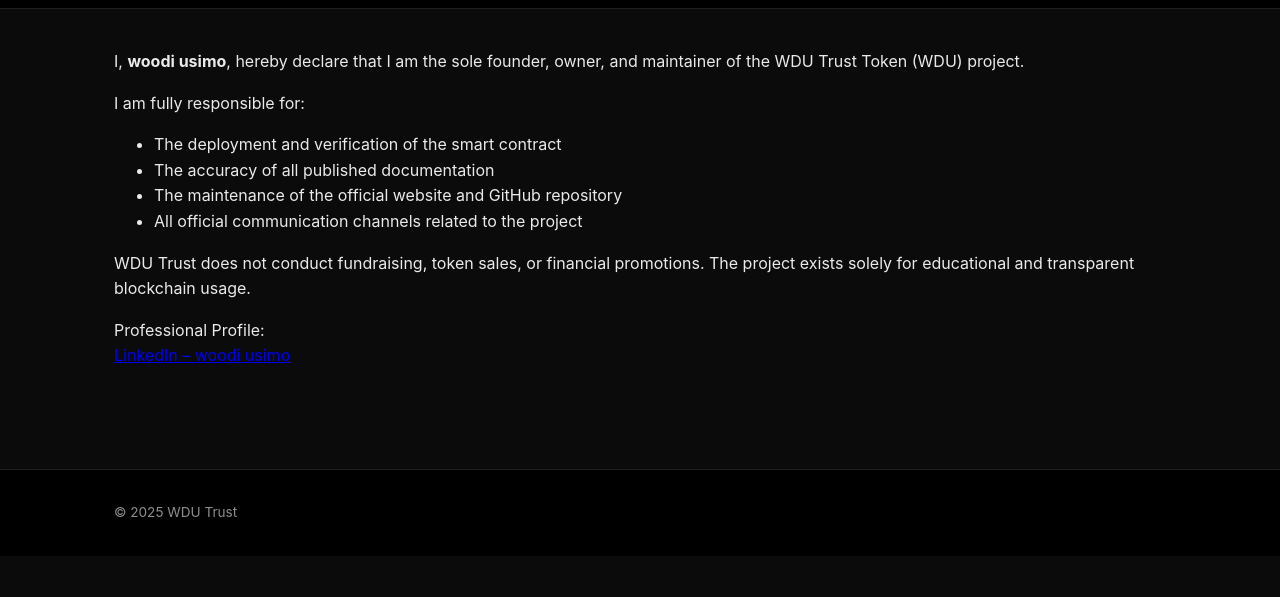
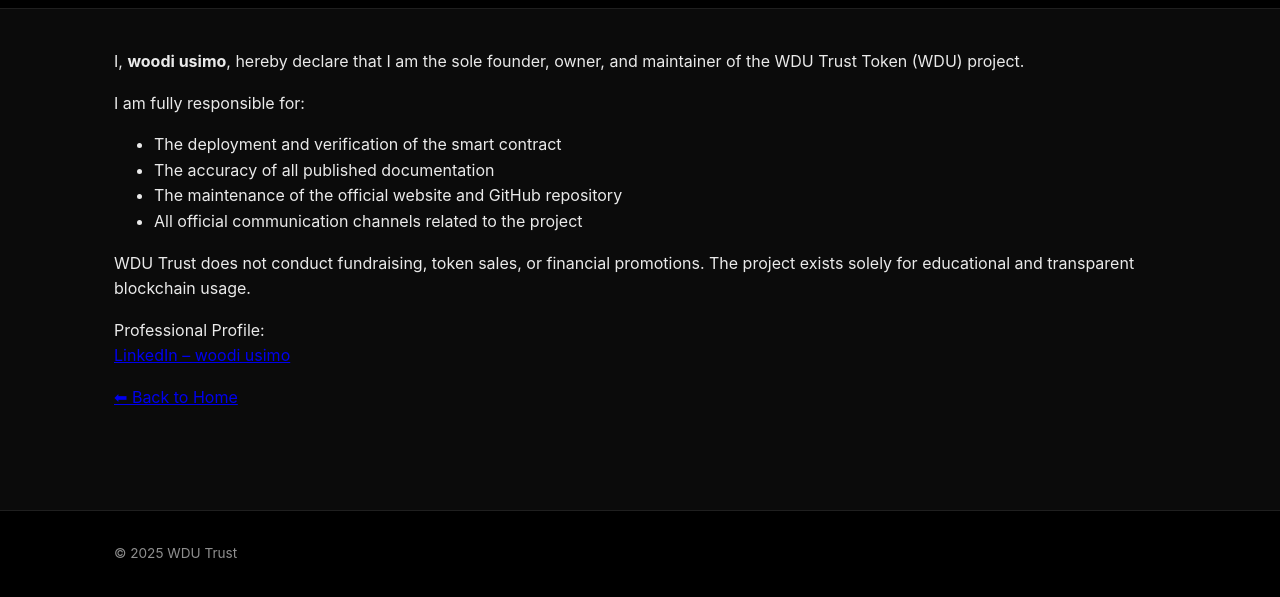
Before and after one commit to wdutrust/wdu, a plain HTML site: page founder-declaration.html in a window 1280 px wide. Shown: the part 81-678 px from the top of the page. Drawn offline with Linux system fonts and the light colour scheme.

Commit message:
Update founder-declaration.html

```diff
--- a/founder-declaration.html
+++ b/founder-declaration.html
@@ -43,6 +43,8 @@
 </a>
 </p>
 
+<p><a href="index.html">⬅ Back to Home</a></p>
+
 </main>
 
 <footer class="site-footer">
```
